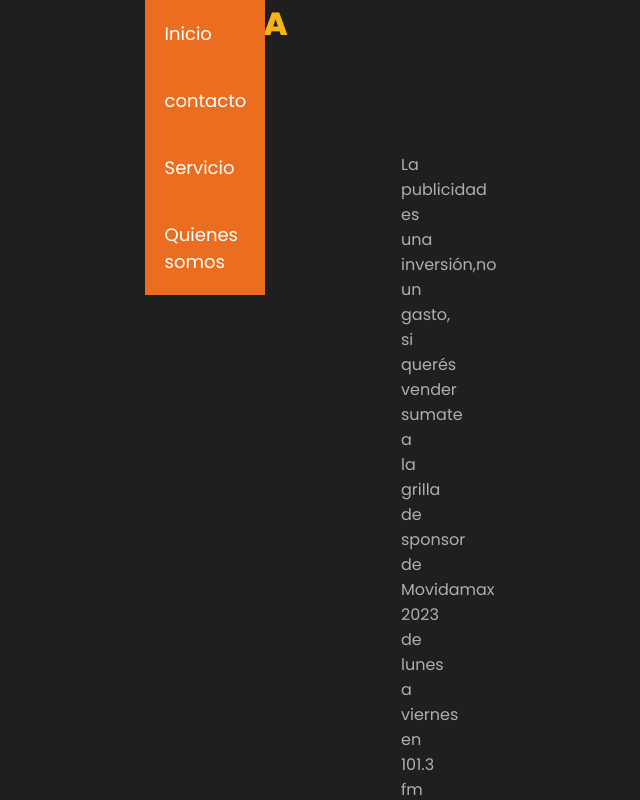
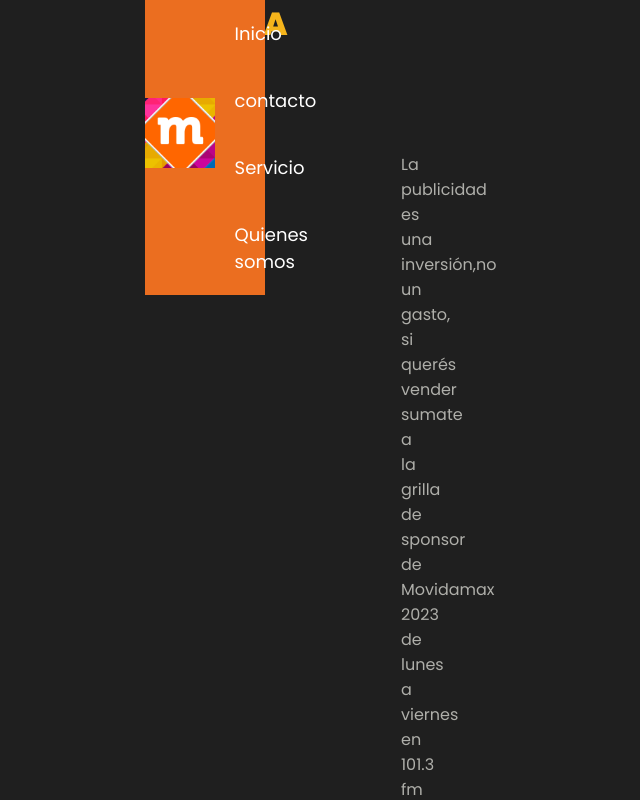
Before and after one commit to kevinbouder/movidamax, a plain HTML site: page index.html in a window 1280 px wide. Shown: the top 800 px of the page, without its empty margins (429-1069 px from the left). Drawn offline with Linux system fonts and the light colour scheme; files whose address does not match are found by name.

Commit message:
Update index.html

```diff
--- a/index.html
+++ b/index.html
@@ -20,7 +20,7 @@
                 <img src="css/css.css" class="menu-icono" alt="25px"/>
             </label>
     <div class="logo">
-                <img src="css/css.css" alt="">
+                <img src="img/images/logo movida max.png" alt="">
                 <h2 class="MOVIDA MAX"></h2>
 
     </div>
```
